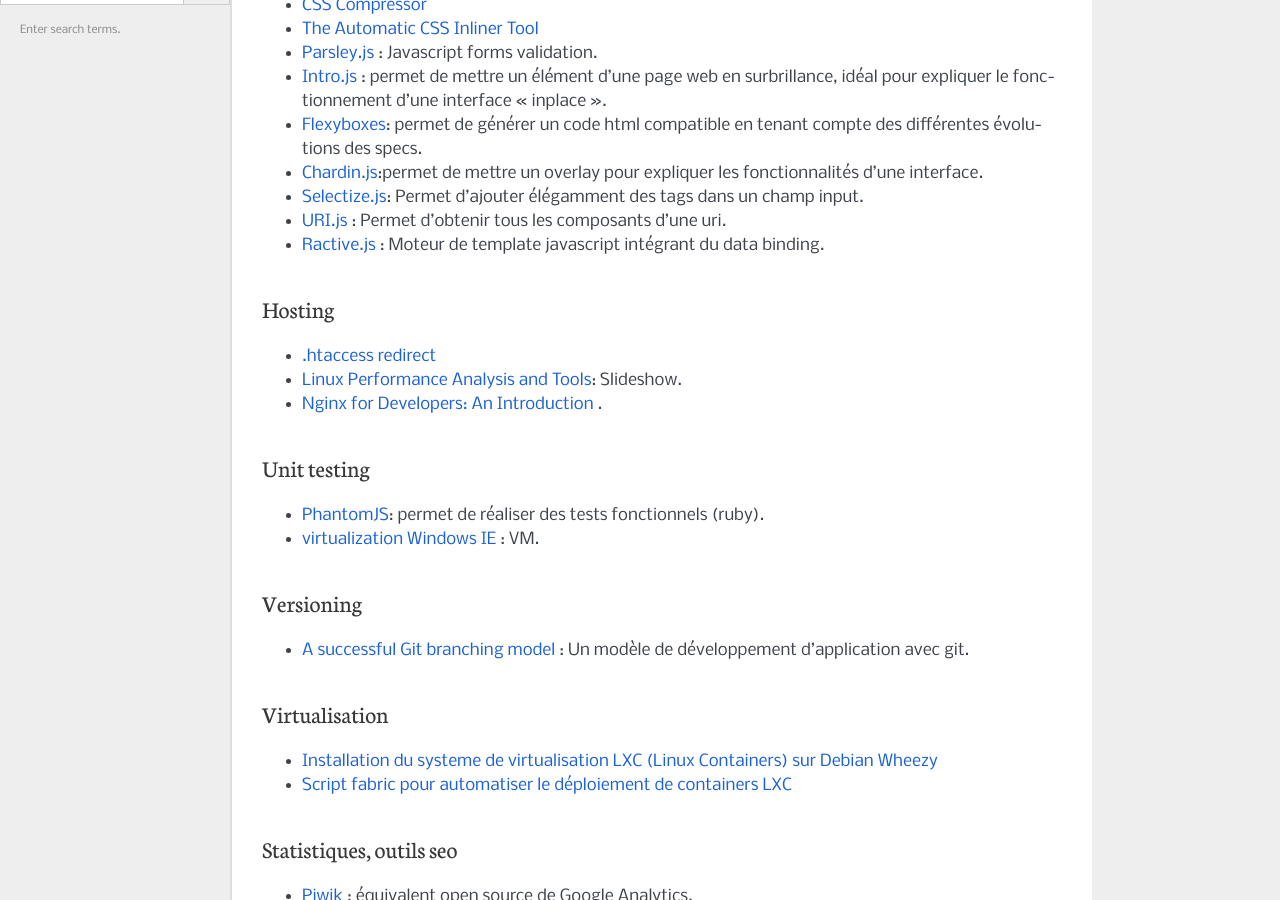
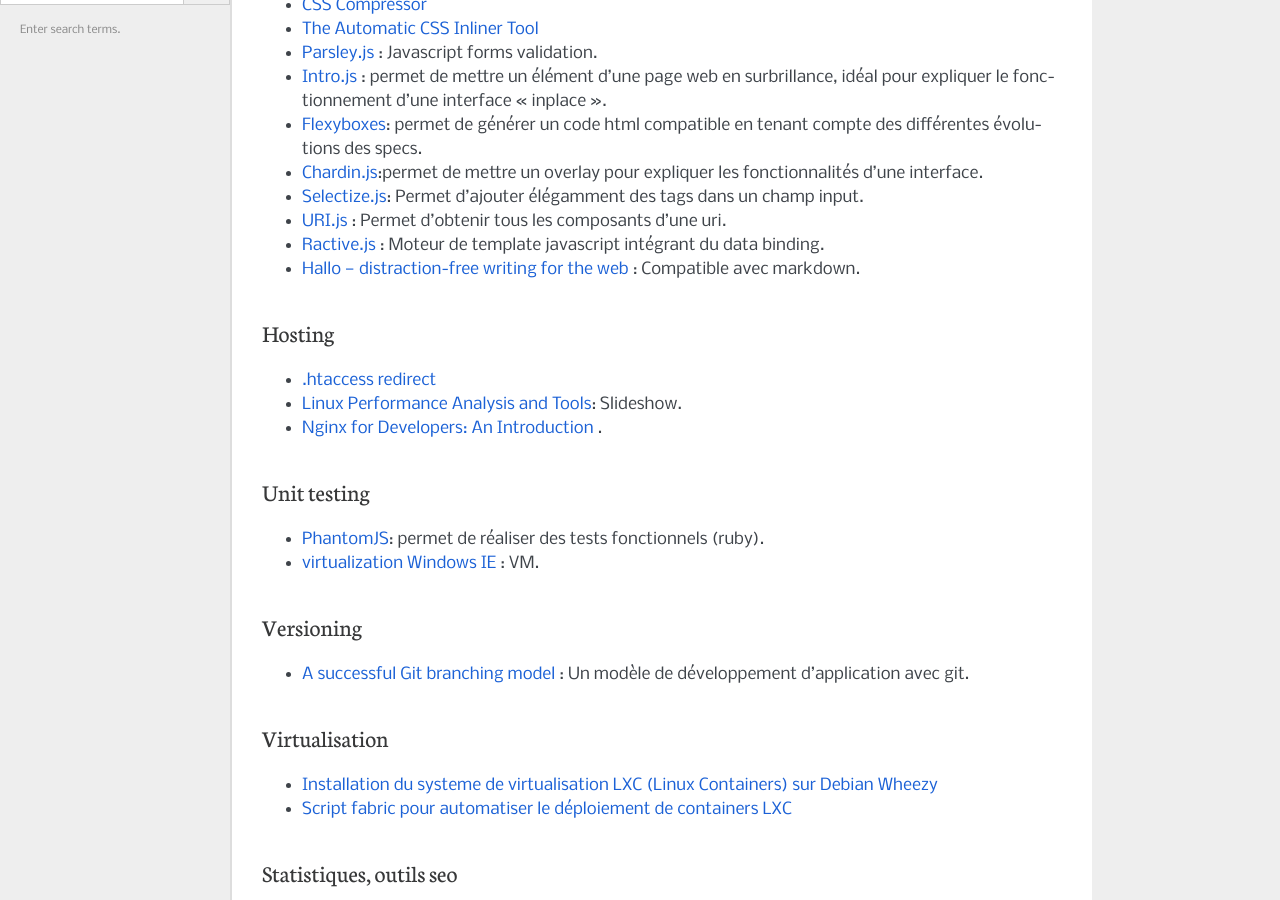
Before and after one commit to k3z/wiki, a Sphinx documentation site: the page built from source/resources.rst, in a window 1280 px wide and 900 px high, scrolled down 595 px. Built offline with Sphinx 7.4.7, drawn with Linux system fonts in a browser that asks for light colours.

Commit message:
Update resources.rst

```diff
--- a/source/resources.rst
+++ b/source/resources.rst
@@ -30,6 +30,8 @@
 * `Selectize.js <http://brianreavis.github.io/selectize.js/>`_: Permet d'ajouter élégamment des tags dans un champ input.
 * `URI.js <http://medialize.github.io/URI.js/>`_ : Permet d’obtenir tous les composants d’une uri.
 * `Ractive.js <http://www.ractivejs.org/>`_ : Moteur de template javascript intégrant du data binding.
+* `Hallo — distraction-free writing for the web <http://hallojs.org/>`_ : Compatible avec markdown.
+
 
 Hosting
 -------
```
